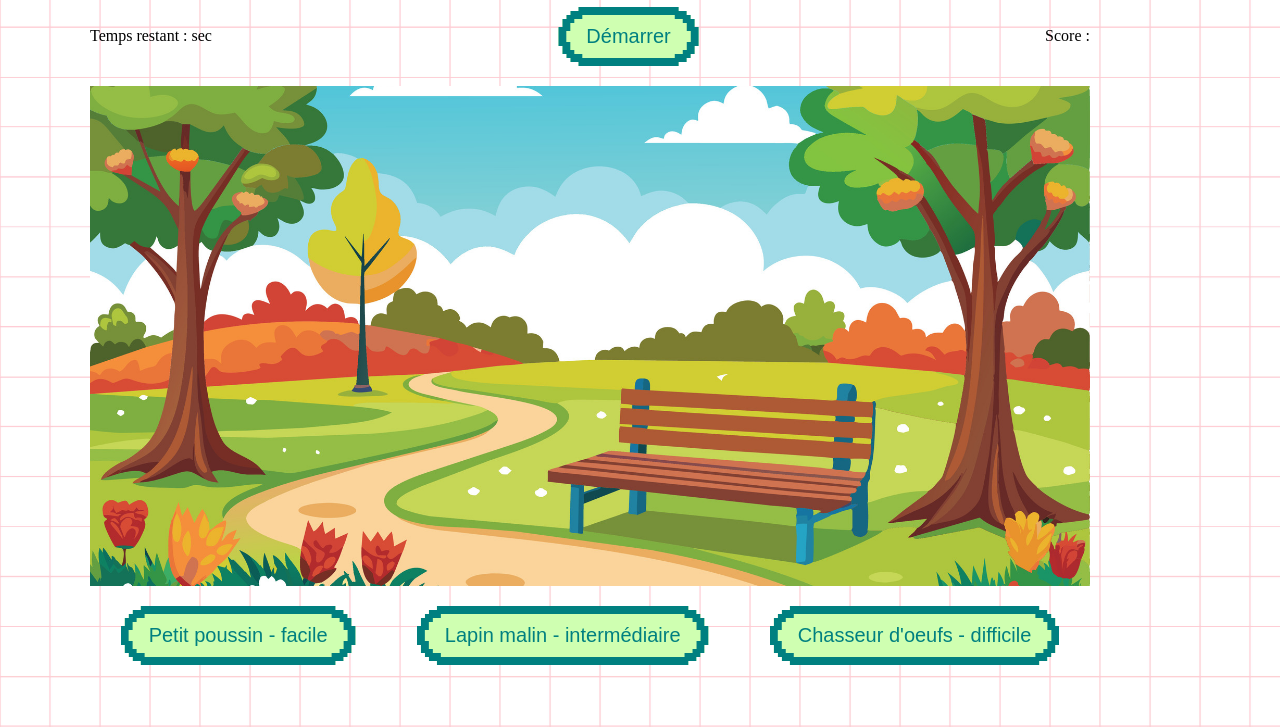
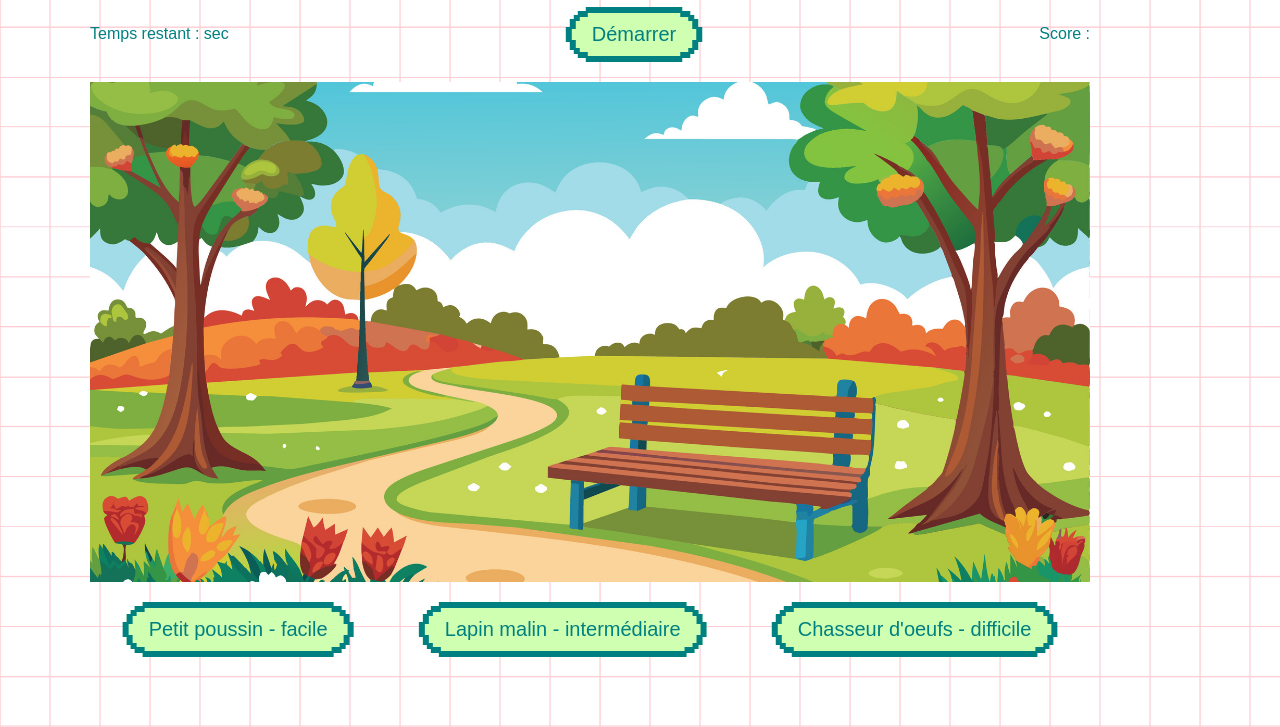
Before and after one commit to SIMPLON-DIST-CDA-260316/ab-easter-clicker-game, a plain HTML site: page index.html in a window 1280 px wide. Shown: the part 73-800 px from the top of the page. Drawn offline with Linux system fonts and the light colour scheme.

Commit message:
UI: add design

```diff
--- a/script.js
+++ b/script.js
@@ -9,7 +9,7 @@ const timerElement = document.getElementById("timer");
 let isFinished = true;
 
 let total = 0;
-let time = 10;
+let time = 30;
 let timerInterval;
 let generateItem;
 
--- a/style.css
+++ b/style.css
@@ -2,6 +2,8 @@ body{
     background-image: url(./media/pink-grid-background-vector-9435334.png);
     background-repeat: repeat;
     background-size: 300px;
+    font-family: "Jersey 10", sans-serif;
+    color: teal;
 }
 .game-header {
   display: flex;
@@ -93,7 +95,7 @@ button:is(:hover, :focus-visible){
   position: relative;
 }
 .pixel-corners {
-  border: 8px solid transparent;
+  border: 6px solid transparent;
 }
 .pixel-corners--wrapper {
   width: fit-content;
```
